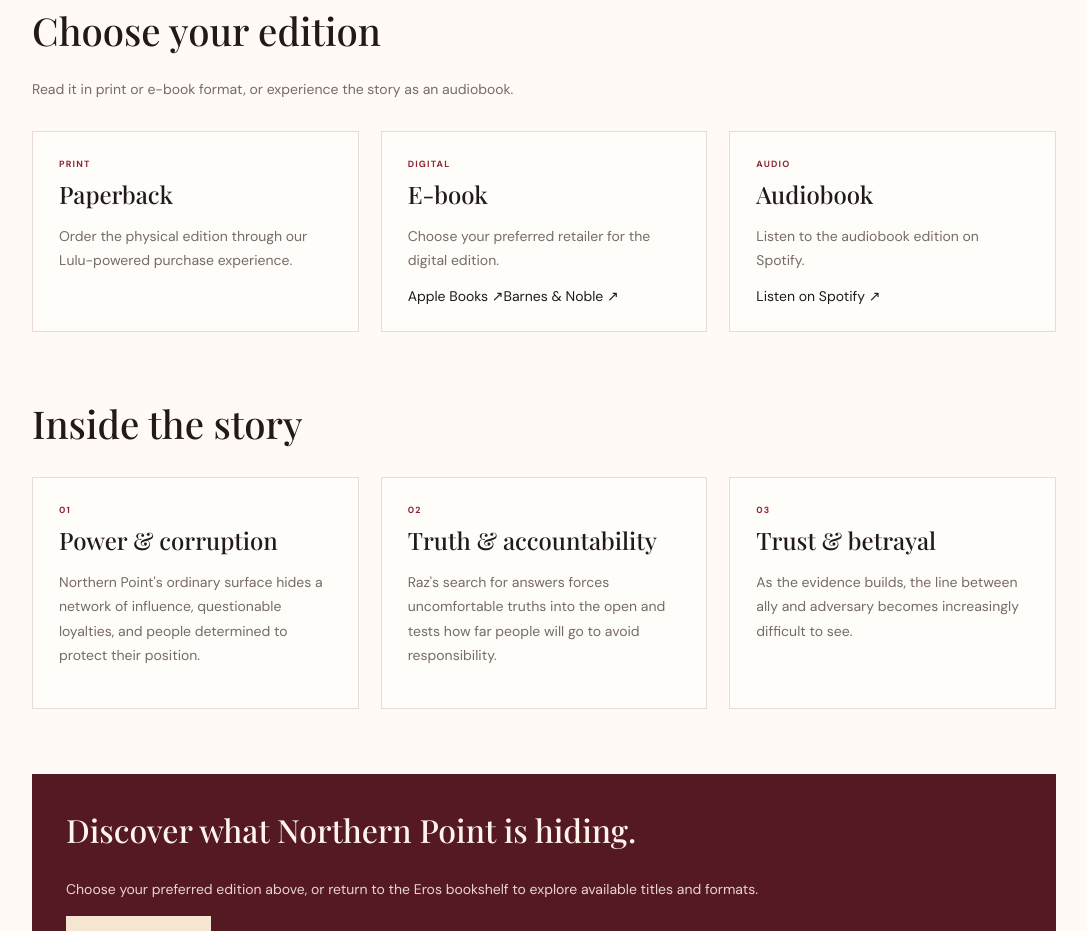
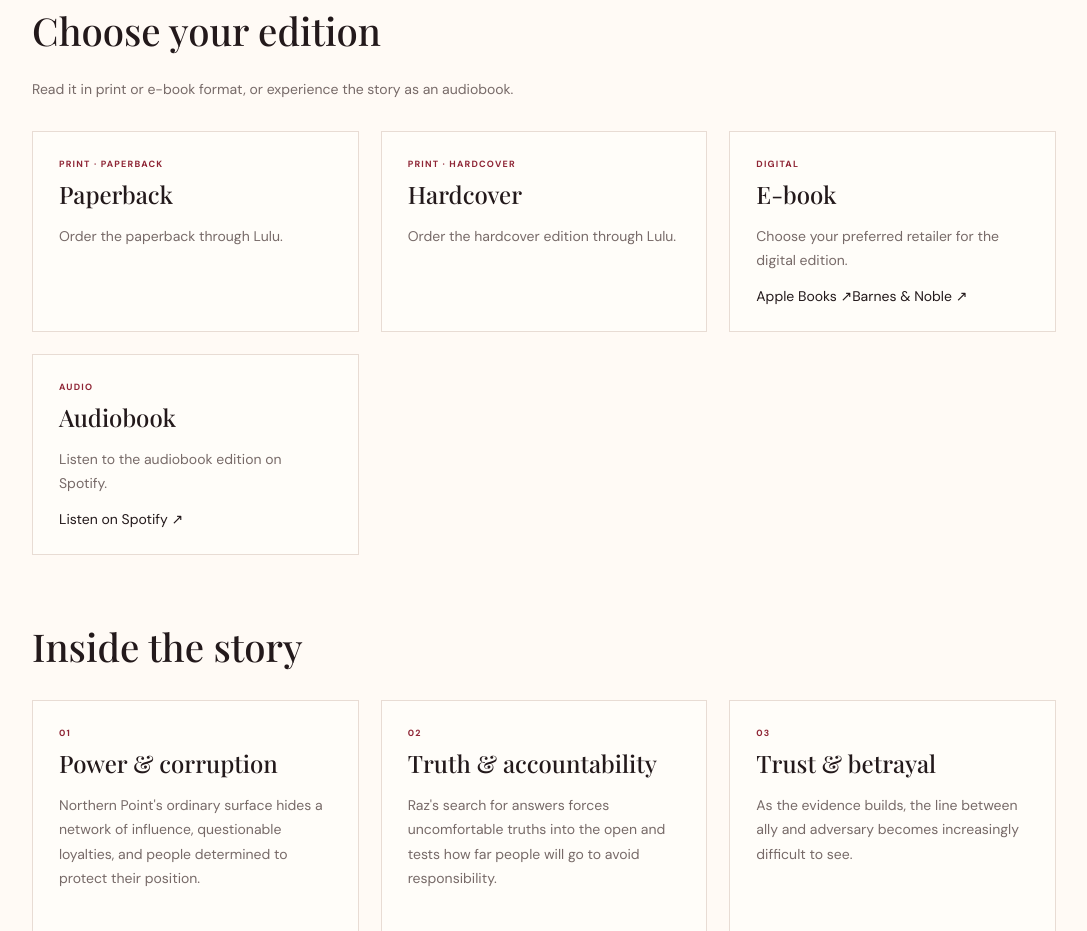
Before and after one commit to erospublish-bit/eros-publishing, a Next.js app: page /books/no-love-lost-in-the-village in a window 1280 px wide. Shown: the part 1660-2591 px from the top of the page, without its empty margins (96-1183 px from the left). Built offline with nearby package versions, Linux system fonts and the light colour scheme; a web font is replaced by a local one.

Commit message:
Add hardcover edition support: app/books/no-love-lost-in-the-village/page.tsx

```diff
--- a/app/books/no-love-lost-in-the-village/page.tsx
+++ b/app/books/no-love-lost-in-the-village/page.tsx
@@ -38,14 +38,10 @@ const bookStructuredData = {
   },
   genre: ['Crime', 'Suspense fiction'],
   inLanguage: 'en-US',
-  bookFormat: 'https://schema.org/Paperback',
-  offers: {
-    '@type': 'Offer',
-    url: bookUrl,
-    price: book.price.toFixed(2),
-    priceCurrency: 'USD',
-    availability: 'https://schema.org/InStock',
-  },
+  workExample: [
+    { '@type': 'Book', name: `${book.title} — Paperback`, bookFormat: 'https://schema.org/Paperback' },
+    { '@type': 'Book', name: `${book.title} — Hardcover`, bookFormat: 'https://schema.org/Hardcover' },
+  ],
 };
 
 export default function NoLoveLostInTheVillagePage() {
@@ -104,19 +100,27 @@ export default function NoLoveLostInTheVillagePage() {
       <section>
         <h2 className="page-section-heading">Choose your edition</h2>
         <p className="page-lead">Read it in print or e-book format, or experience the story as an audiobook.</p>
+        {(book.luluBuyButtonId || book.hardcoverLuluBuyButtonId) && <Script src="https://js.lulu.com/lulu-buy.js" strategy="afterInteractive" />}
         <div className="page-card-grid">
           <article className="page-card">
-            <div className="card-icon">PRINT</div>
+            <div className="card-icon">PRINT · PAPERBACK</div>
             <h3>Paperback</h3>
-            <p>Order the physical edition through our Lulu-powered purchase experience.</p>
+            <p>Order the paperback through Lulu.</p>
             {book.luluBuyButtonId && (
-              <>
-                <Script src="https://js.lulu.com/lulu-buy.js" strategy="afterInteractive" />
-                {/* @ts-expect-error Lulu defines this custom element in its external script. */}
-                <lulu-buy-button buy-button-id={book.luluBuyButtonId} variant={book.luluVariant || 'product-showcase'} />
-              </>
+              // @ts-expect-error Lulu defines this custom element in its external script.
+              <lulu-buy-button buy-button-id={book.luluBuyButtonId} variant={book.luluVariant || 'product-showcase'} />
             )}
           </article>
+
+          {book.hardcoverLuluBuyButtonId && (
+            <article className="page-card">
+              <div className="card-icon">PRINT · HARDCOVER</div>
+              <h3>Hardcover</h3>
+              <p>Order the hardcover edition through Lulu.</p>
+              {/* @ts-expect-error Lulu defines this custom element in its external script. */}
+              <lulu-buy-button buy-button-id={book.hardcoverLuluBuyButtonId} variant={book.luluVariant || 'product-showcase'} />
+            </article>
+          )}
 
           <article className="page-card">
             <div className="card-icon">DIGITAL</div>
```
